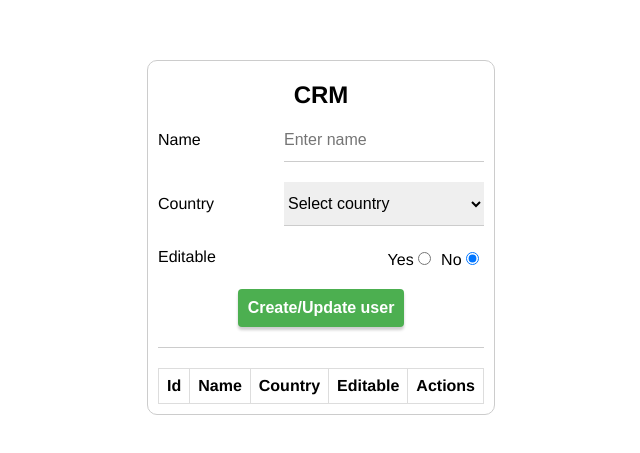
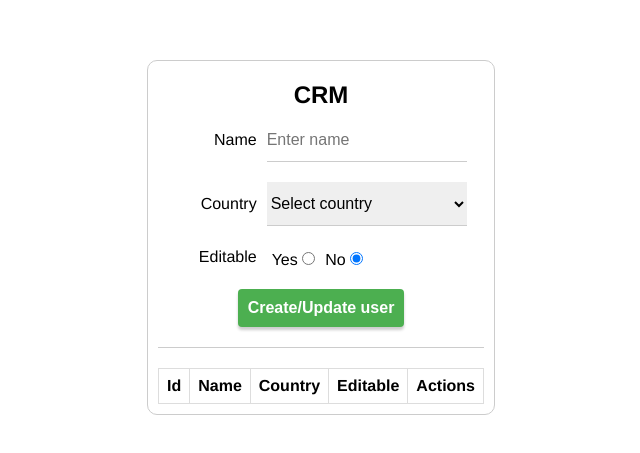
Before and after one commit to yellyoshua/idukay-induction, a React (Vite) app in the folder induction-user-form/: page / in a window 1280 px wide. Shown: the part 163-616 px from the top of the page, without its empty margins (319-959 px from the left). Built offline with nearby package versions, Linux system fonts and the light colour scheme.

Commit message:
UI fix 2

```diff
--- a/induction-user-form/src/index.css
+++ b/induction-user-form/src/index.css
@@ -127,15 +127,17 @@ button:hover {
 }
 
 .form-row {
+  display: grid;
+  grid-template-columns: 0.5fr 1fr;
   padding: 10px 0px;
-  display: flex;
-  justify-content: space-between;
+  justify-content: center;
   align-items: center;
 }
 
 .form-label {
   font-size: var(--normal-font-size);
-  margin-right: 5px;
+  margin-right: 10px;
+  text-align: right;
 }
 
 .form-field {
```
